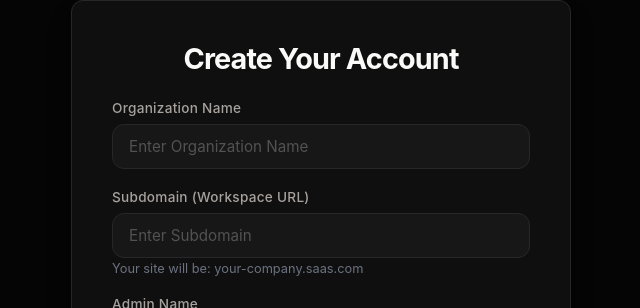
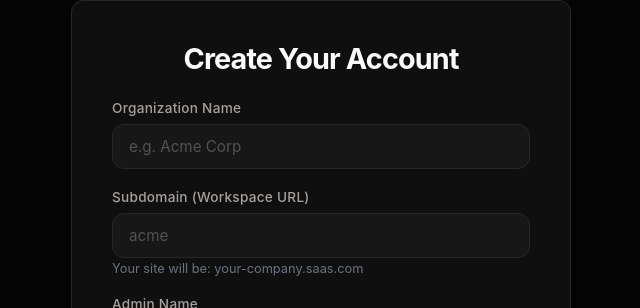
Before and after one commit to Umeshh27/multi-tenant-saas, a React app in the folder frontend/: page /register in a window 1280 px wide. Shown: the part 80-388 px from the top of the page, without its empty margins (319-959 px from the left). Built offline with nearby package versions, Linux system fonts and the light colour scheme; no server answers; the HTML template or start-up script is replaced by a standard one.

Commit message:
feat: add tenant registration page with form validation and API integration

```diff
--- a/frontend/src/pages/Register.jsx
+++ b/frontend/src/pages/Register.jsx
@@ -63,12 +63,12 @@ function Register() {
       <form onSubmit={handleSubmit}>
         <div className="form-group">
           <label>Organization Name</label>
-          <input name="tenantName" placeholder="Enter Organization Name" onChange={handleChange} required />
+          <input name="tenantName" placeholder="e.g. Acme Corp" onChange={handleChange} required />
         </div>
 
         <div className="form-group">
           <label>Subdomain (Workspace URL)</label>
-          <input name="subdomain" placeholder="Enter Subdomain" onChange={handleChange} required />
+          <input name="subdomain" placeholder="acme" onChange={handleChange} required />
           <small style={{ marginTop: "-5px", color: "#6b7280", fontSize: "0.8rem" }}>Your site will be: {form.subdomain || "your-company"}.saas.com</small>
         </div>
 
```
